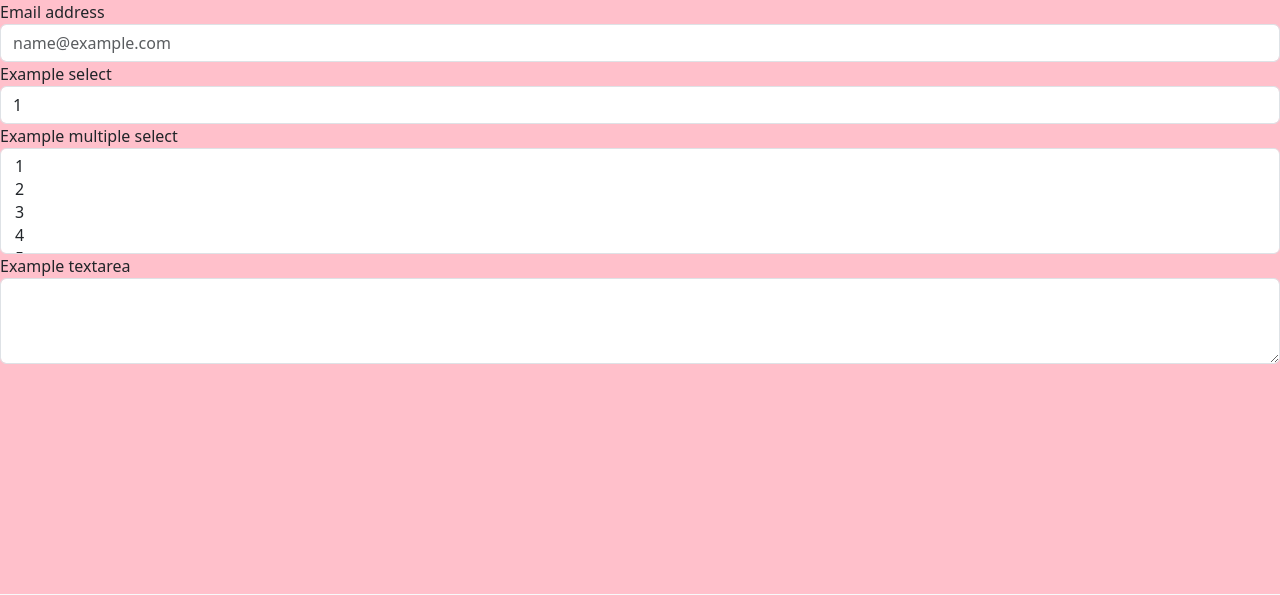
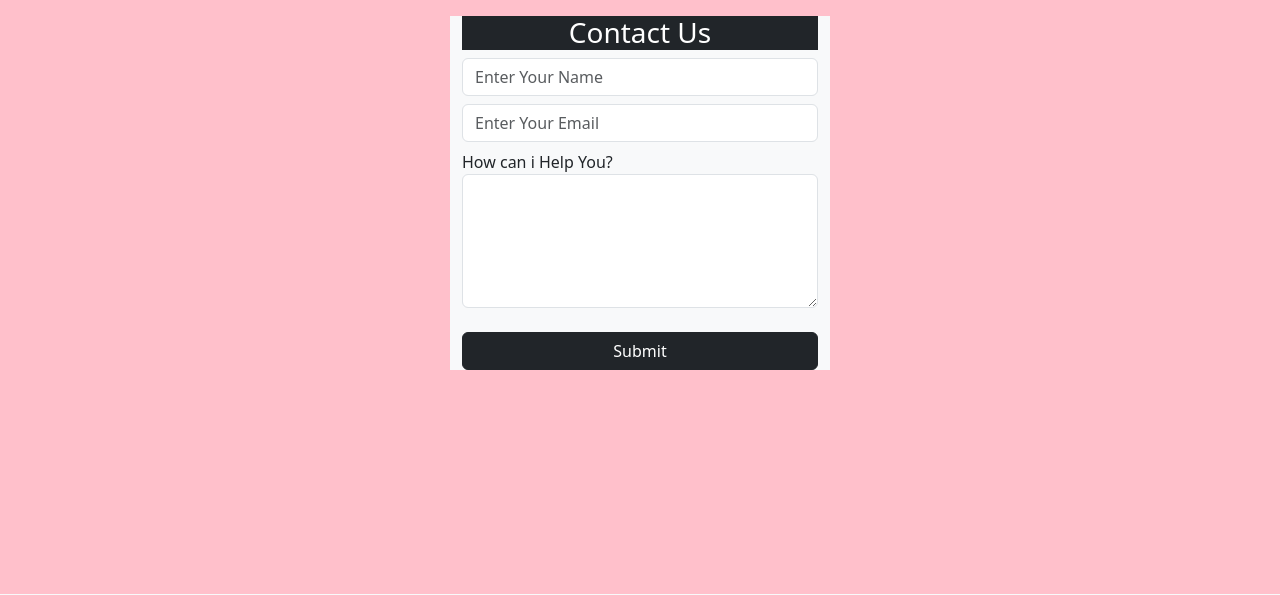
Before and after one commit to shixen/ella_recipe, a Django app: page /contact/contact/ in a window 1280 px wide. Shown: the part 56-651 px from the top of the page. Run offline with Django 4.2, Linux system fonts and the light colour scheme.

Commit message:
change contact form html

```diff
--- a/templates/contact.html
+++ b/templates/contact.html
@@ -1,35 +1,32 @@
 {% extends "base.html" %}
 {% block content %}
-<div class="contact-form">
-    <form>
-        <div class="form-group">
-            <label for="exampleFormControlInput1">Email address</label>
-            <input type="email" class="form-control" id="exampleFormControlInput1" placeholder="name@example.com">
+
+<div class="container mt-3">
+    <div class="row">
+        <div class="col-md-4"></div>
+        <div class="col-md-4 bg-light">
+            <h3 class="bg-dark text-center text-white">Contact Us</h3>
+
+            <form action="/contact" method="post">{% csrf_token %}
+                <div class="form-group">
+                    <input type="text" name="name" placeholder="Enter Your Name" class="form-control" required />
+                    <div class="form-group mt-2">
+                        <input type="email" name="email" placeholder="Enter Your Email" class="form-control" required />
+                    </div>
+                    <div class="form-group mt-2">
+                        <label>How can i Help You?</label>
+                        <textarea class="form-control" name="desc" cols="10" rows="5"></textarea>
+                    </div>
+
+                    <div class="d-grid gap-2 mt-4">
+                        <button class="btn btn-dark" type="submit">Submit</button>
+
+                    </div>
+
+            </form>
         </div>
-        <div class="form-group">
-            <label for="exampleFormControlSelect1">Example select</label>
-            <select class="form-control" id="exampleFormControlSelect1">
-                <option>1</option>
-                <option>2</option>
-                <option>3</option>
-                <option>4</option>
-                <option>5</option>
-            </select>
-        </div>
-        <div class="form-group">
-            <label for="exampleFormControlSelect2">Example multiple select</label>
-            <select multiple class="form-control" id="exampleFormControlSelect2">
-                <option>1</option>
-                <option>2</option>
-                <option>3</option>
-                <option>4</option>
-                <option>5</option>
-            </select>
-        </div>
-        <div class="form-group">
-            <label for="exampleFormControlTextarea1">Example textarea</label>
-            <textarea class="form-control" id="exampleFormControlTextarea1" rows="3"></textarea>
-        </div>
-    </form>
+        <div class="col-md-4"></div>
+    </div>
 </div>
+
 {% endblock %}
```
